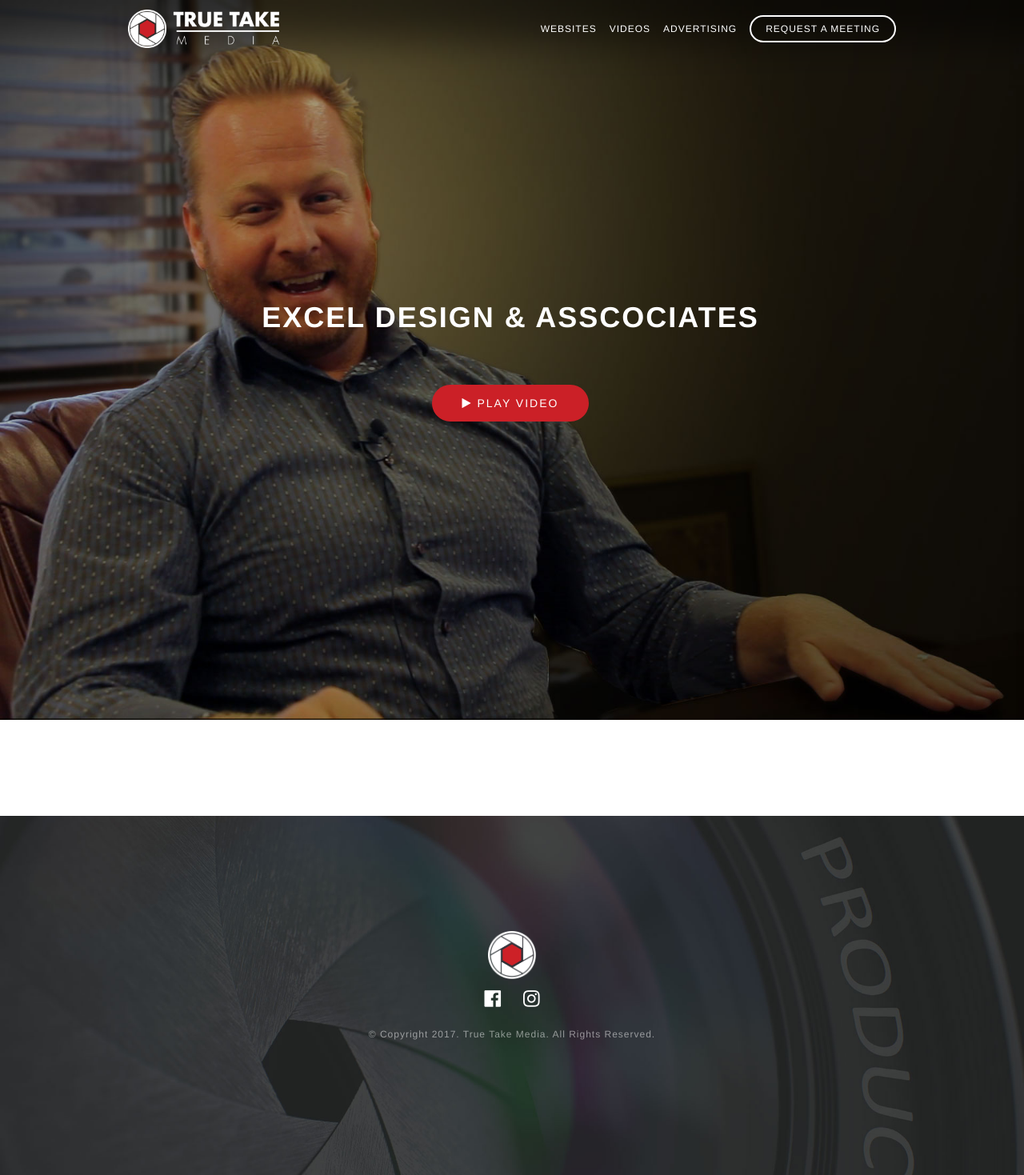
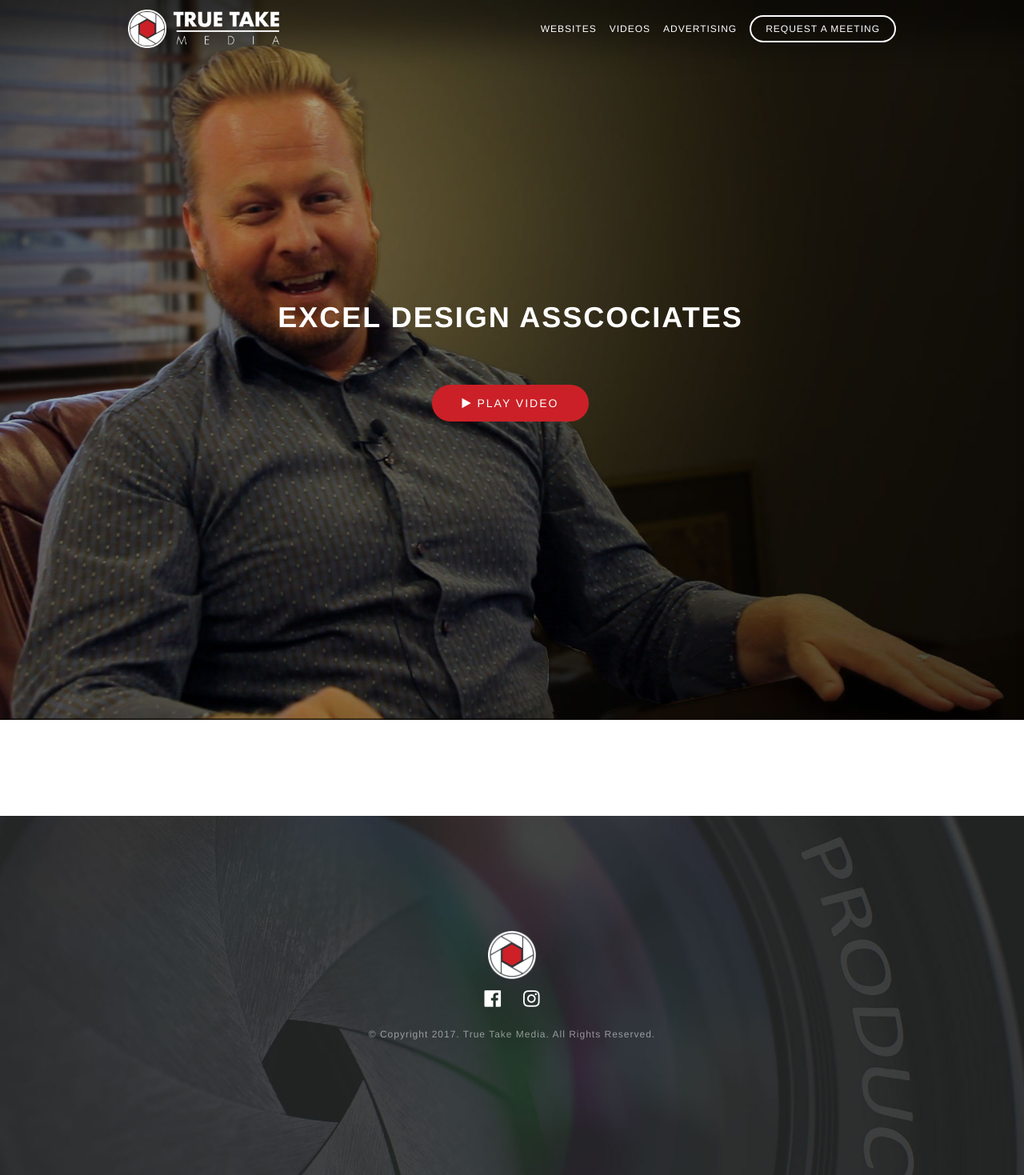
Before and after one commit to kevaleb/truetakemedia, a Jekyll site: the page built from _posts/videos/2017-03-01-excel-design-asscociates.md, in a window 1280 px wide. Shown: the whole page at 80% size. Built offline with Jekyll 4.4.1, drawn with Linux system fonts in a browser that asks for light colours; nearby versions of some CDN libraries.

```diff
--- a/_posts/videos/2017-03-01-excel-design-asscociates.md
+++ b/_posts/videos/2017-03-01-excel-design-asscociates.md
@@ -1,6 +1,6 @@
 ---
 layout: article
-title: 'Excel Design & Asscociates'
+title: Excel Design Asscociates
 description:
 permalink:
 customer: exceldesign
```
